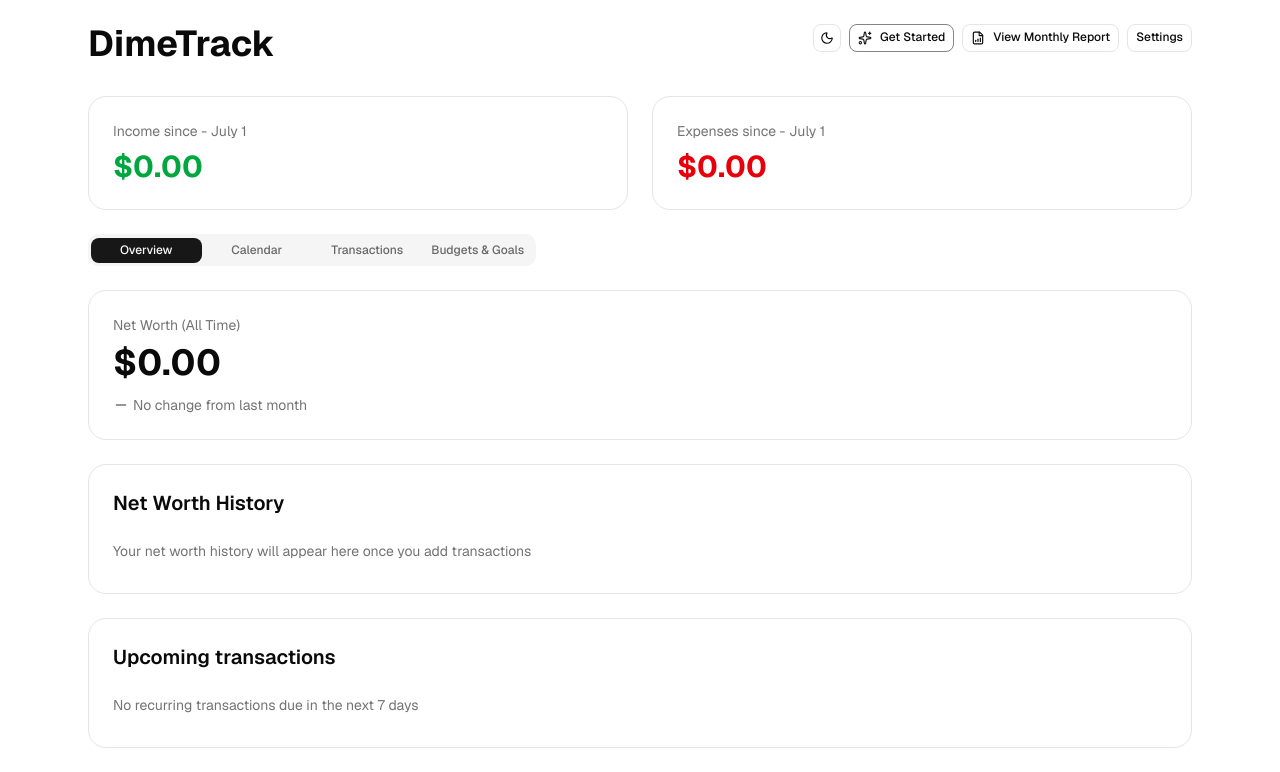
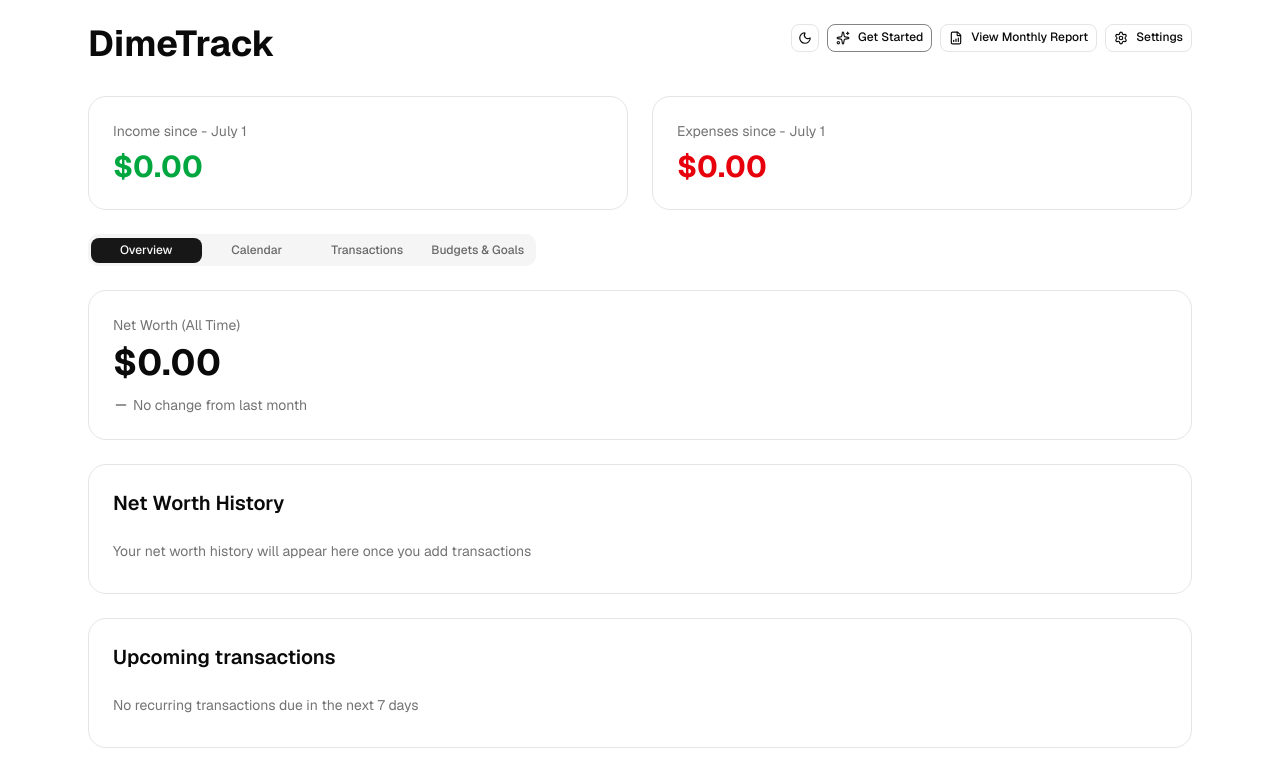
Before and after one commit to d3monas/DimeTrack, a Next.js app: page /app in a window 1280 px wide. Shown: the top 772 px of the page. Built offline with nearby package versions, Linux system fonts and the light colour scheme.

Commit message:
feat: replace settings text with settings icon mobile

```diff
--- a/app/app/page.tsx
+++ b/app/app/page.tsx
@@ -49,6 +49,7 @@ import { categoryCustomization } from "@/lib/categoryCustomization"
 import { colord } from "colord"
 import { getNetWorthHistory } from "@/lib/calculations"
 import { getMonthlyReportData } from "@/lib/calculations"
+import { Settings } from "lucide-react"
 
 export default function Home() {
   const [transactions, setTransactions] = useState<Transaction[]>([])
@@ -721,8 +722,11 @@ export default function Home() {
                 onComplete={() => setOnboardingComplete(true)}
                 />
               )}
-              <MonthlyReport data={monthlyReportData} currencySymbol={currencySymbol} />
-            <Button variant="outline" onClick={() => setSettingsOpen(true)}>Settings</Button>
+            <MonthlyReport data={monthlyReportData} currencySymbol={currencySymbol} />
+            <Button variant="outline" onClick={() => setSettingsOpen(true)} className="gap-2">
+              <Settings className="w-4 h-4" />
+              <span className="hidden sm:inline">Settings</span>
+            </Button>
             <SettingsDialog
               categories={categories}
               newCategory={newCategory}
```
